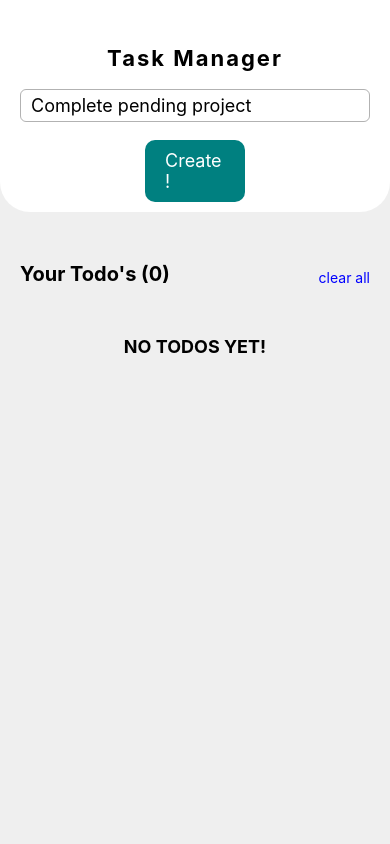
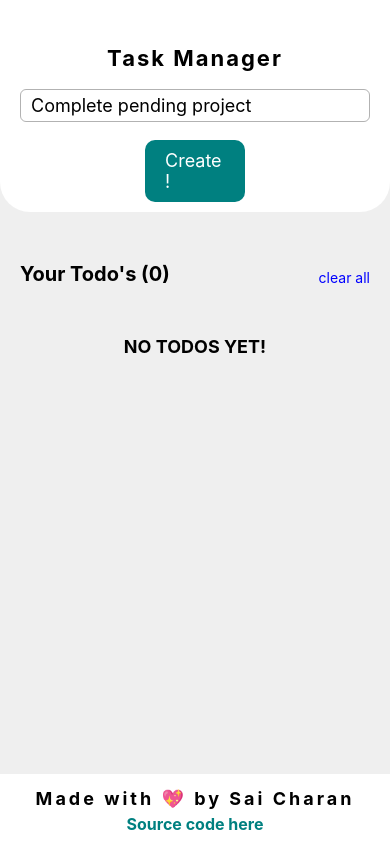
Before and after one commit to Saicharan0662/todo-app-react-native, a React Native app: screen / in a window 390 px wide. Built offline with nearby package versions, Linux system fonts and the light colour scheme.

Commit message:
footer added and links added

```diff
--- a/package.json
+++ b/package.json
@@ -10,18 +10,18 @@
     "eject": "expo eject"
   },
   "dependencies": {
+    "@react-native-async-storage/async-storage": "~1.15.0",
     "@react-navigation/native": "^6.0.10",
     "@react-navigation/native-stack": "^6.6.2",
     "expo": "~44.0.0",
+    "expo-checkbox": "~2.0.0",
     "expo-status-bar": "~1.2.0",
     "react": "17.0.1",
     "react-dom": "17.0.1",
     "react-native": "0.64.3",
     "react-native-safe-area-context": "3.3.2",
     "react-native-screens": "~3.10.1",
-    "react-native-web": "0.17.1",
-    "expo-checkbox": "~2.0.0",
-    "@react-native-async-storage/async-storage": "~1.15.0"
+    "react-native-web": "0.17.1"
   },
   "devDependencies": {
     "@babel/core": "^7.12.9"
--- /dev/null
+++ b/src/components/Footer.js
@@ -0,0 +1,36 @@
+import { StyleSheet, Text, View, Linking } from 'react-native'
+import React from 'react'
+
+const Footer = () => {
+    return (
+        <View style={styles.footer}>
+            <Text style={styles.infoText} onPress={() => Linking.openURL('https://www.linkedin.com/in/saicharan0662/')}>Made with 💖 by Sai Charan</Text>
+            <Text style={styles.infoText2} onPress={() => Linking.openURL('https://github.com/')}>Source code here</Text>
+        </View>
+    )
+}
+
+const styles = StyleSheet.create({
+    footer: {
+        paddingHorizontal: 20,
+        paddingVertical: 10,
+        backgroundColor: "#fff",
+        position: "absolute",
+        bottom: 0,
+        width: "100%",
+        alignItems: "center",
+    },
+    infoText: {
+        fontSize: 18,
+        fontWeight: "bold",
+        letterSpacing: 3,
+        lineHeight: 30,
+    },
+    infoText2: {
+        fontSize: 16,
+        fontWeight: "bold",
+        color: "#008080",
+    }
+})
+
+export default Footer
--- a/src/screens/Home.js
+++ b/src/screens/Home.js
@@ -1,6 +1,7 @@
 import { StyleSheet, Text, View, TextInput, TouchableOpacity, Alert, FlatList } from 'react-native'
 import React, { useState } from 'react'
 import Todo from '../components/Todo'
+import Footer from '../components/Footer'
 
 const Home = ({ todos, setTodos, storeData }) => {
 
@@ -71,6 +72,7 @@ const Home = ({ todos, setTodos, storeData }) => {
                         <Text style={styles.notodoText}>No todos yet!</Text>}
                 </View>
             </View>
+            <Footer />
         </View>
     )
 }
```
Also changed, not shown: 1 other file (tests, documents, lock files or other folders).
